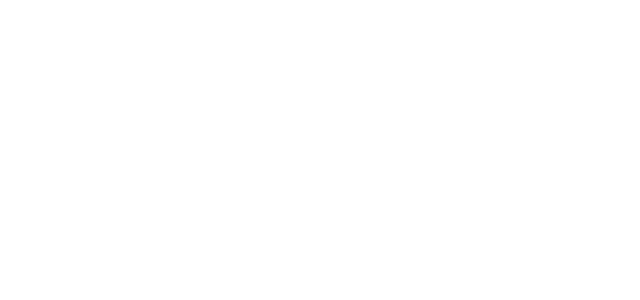
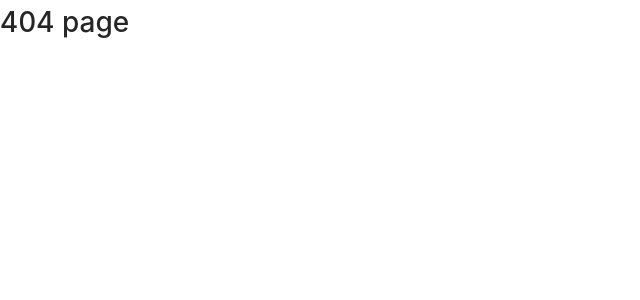
Before and after one commit to sanjaysarkar1997/antd-react-template, a React (Create React App) app: page /private in a window 1280 px wide. Shown: the top 300 px of the page, without its empty margins (0-640 px from the left). Built offline with nearby package versions, Linux system fonts and the light colour scheme.

Commit message:
page not found added

```diff
--- a/src/App.js
+++ b/src/App.js
@@ -1,10 +1,10 @@
-import React, { Suspense } from "react";
+import React, { Suspense, lazy } from "react";
 import { connect } from "react-redux";
 import { loading } from "./redux/action/loading";
 import Loader from "./LOADER/Loader";
 import "./App.less";
 
-const Pages = React.lazy(() => import("./Routes"));
+const Pages = lazy(() => import("./Routes"));
 
 function App(props) {
   return (
--- /dev/null
+++ b/src/Pages/PageNotFound/PageNotFound.jsx
@@ -0,0 +1,16 @@
+import React from "react";
+import { connect } from "react-redux";
+
+export const PageNotFound = (props) => {
+  return (
+    <div>
+      <h1>404 page</h1>
+    </div>
+  );
+};
+
+const mapStateToProps = (state) => ({});
+
+const mapDispatchToProps = {};
+
+export default connect(mapStateToProps, mapDispatchToProps)(PageNotFound);
--- a/src/Routes.js
+++ b/src/Routes.js
@@ -2,6 +2,7 @@
 import { BrowserRouter, Switch } from "react-router-dom";
 import Home from "./Pages/Home";
 import { Login } from "./Pages/Login/Login";
+import { PageNotFound } from "./Pages/PageNotFound/PageNotFound";
 import { SignUp } from "./Pages/SignUp/SignUp";
 import PublicRoute from "./routes/PublicRoute";
 
@@ -12,6 +13,7 @@
         <Switch>
           <PublicRoute restricted={false} component={Login} path="/login" />
           <PublicRoute restricted={false} component={SignUp} path="/sign-up" />
+          <PublicRoute restricted={false} component={PageNotFound} path="*" />
           <PublicRoute restricted={false} component={Home} path="/" exact />
         </Switch>
       </BrowserRouter>
```
